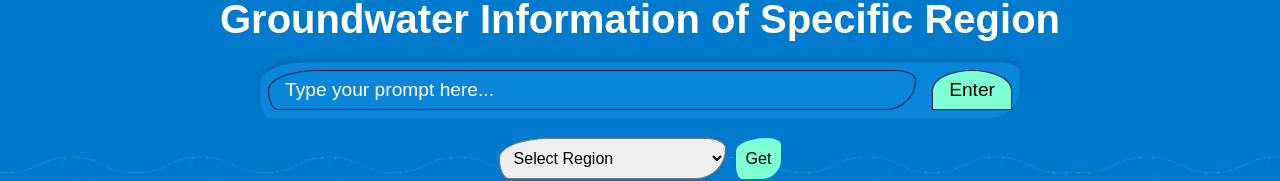
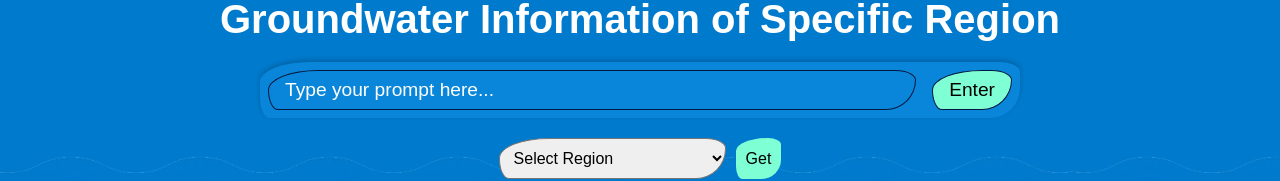
Before and after one commit to ShakeerSamanthapudi27/SIH-WEB-DESIGN, a React (Create React App) app: page / in a window 1280 px wide. Shown: the part 950-1131 px from the top of the page. Built offline with nearby package versions, Linux system fonts and the light colour scheme.

Commit message:
Update App.css

```diff
--- a/src/App.css
+++ b/src/App.css
@@ -97,7 +97,7 @@ html {
   background-color:aquamarine;
   color: black;
   border: 1px solid #03183e;
-  border-radius: 50% 50% 50% 50% / 50% 50% 0 0;
+  border-radius: 50px 20px 30px 10px / 20px 10px 30px 20px;
   font-size: 1.2rem;
   cursor: pointer;
 }
```
